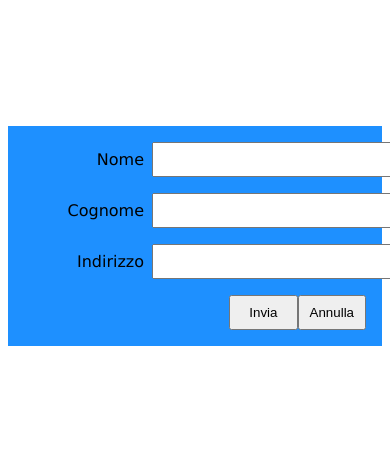
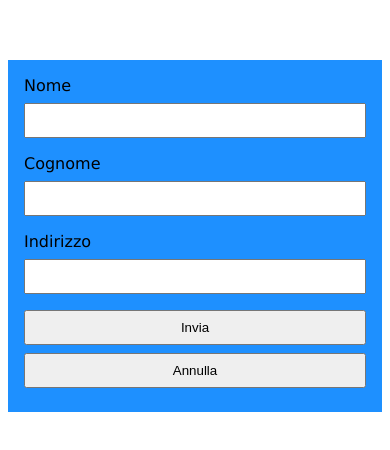
Before and after one commit to leorossi/codemotion-html-css, a plain HTML site: page form.html in a window 390 px wide. Shown: the part 194-644 px from the top of the page. Drawn offline with Linux system fonts and the light colour scheme.

Commit message:
mobile form

```diff
--- a/main.css
+++ b/main.css
@@ -39,3 +39,27 @@ body {
   padding: .5rem;
   flex: 0 0 20%;
 }
+
+@media screen and (max-width: 750px) {
+  .form-row {
+    align-items: flex-start;
+    flex-direction: column;
+  }
+  .form-row label {
+    margin-bottom: .5rem;
+    flex: 0 0 1rem;
+  }
+  .form-row input {
+    width: 100%;
+    flex: 0 0 1rem;
+  }
+
+  .form-row.buttons {
+    /* flex-direction: row; */
+  }
+  .buttons button {
+    width: 100%;
+    margin-bottom: .5rem;
+    flex: 1 1 50%;
+  }
+}
```
